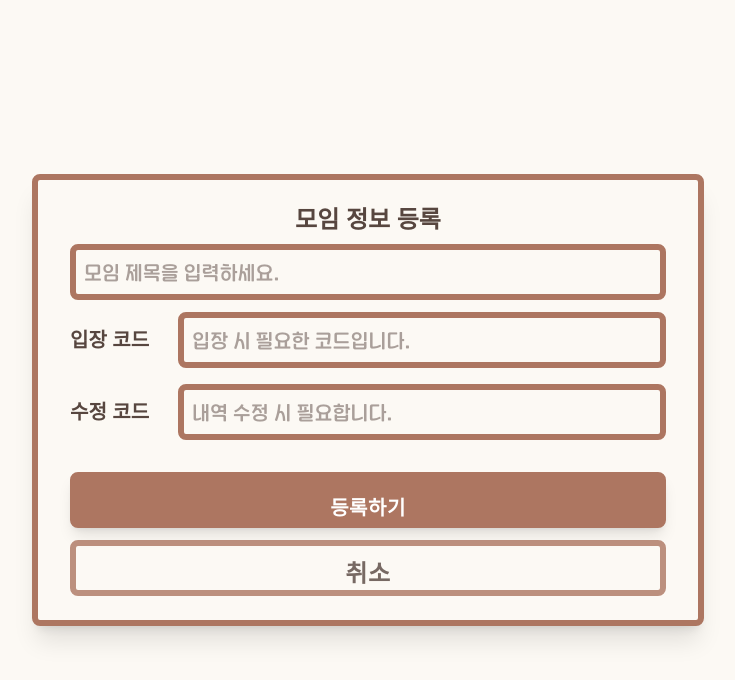
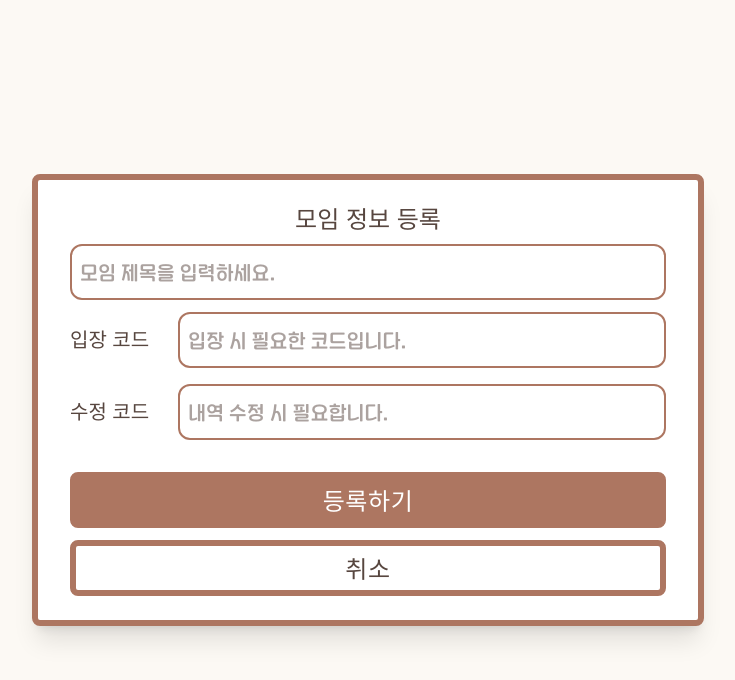
Before and after one commit to inging-bo/Poom-Pai, a React (Vite) app: page / in a window 1280 px wide. Both pictures are taken after a click on the element "모임 등록 +". Shown: the top 680 px of the page, without its empty margins (272-1007 px from the left). Built offline with nearby package versions, Linux system fonts and the light colour scheme; a web font is replaced by a local one.

Commit message:
css 수정

```diff
--- a/src/App.css
+++ b/src/App.css
@@ -4,9 +4,13 @@
 :root {
   --main-bg: #FCF9F4; /* 메인 배경색 */
   --main-color: #AD7661; /* 메인 색상 */
+  --main-color-hover: #a06752; /* 메인 색상 호버 */
+  --main-color-active: #905944; /* 메인 색상 클릭 */
   --sub-color: #C49E89; /* 보조 색상 */
   --main-text: #57463F; /* 기본 텍스트 색 */
   --active-color: #8C645A; /* 기본 강조 색 */
+  --active-color-hover: #7a564d; /* 기본 강조 색 호버 */
+  --active-color-active: #6b4940; /* 기본 강조 색 클릭*/
   --font-Jal: 'Jal', sans-serif;
   --font-money: 'money', sans-serif;
   overscroll-behavior-y: none;
@@ -19,9 +23,13 @@
 @theme inline {
   --color-main-bg: var(--main-bg); /* 메인 배경색 */
   --color-main-color: var(--main-color); /* 메인 색상 */
+  --color-main-color-hover: var(--main-color-hover); /* 메인 색상 호버 */
+  --color-main-color-active: var(--main-color-active); /* 메인 색상 클릭 */
   --color-sub-color: var(--sub-color); /* 보조 색상 */
   --color-main-text: var(--main-text); /* 기본 텍스트 색 */
   --color-active-color: var(--active-color); /* 기본 강조 색 */
+  --color-active-color-hover: var(--active-color-hover); /* 기본 강조 색 호버 */
+  --color-active-color-active: var(--active-color-active); /* 기본 강조 색 클릭 */
   --font-Jal: 'Jal', -apple-system, BlinkMacSystemFont, sans-serif;
   --font-money: 'money', -apple-system, BlinkMacSystemFont, sans-serif;
 
@@ -36,15 +44,21 @@
 
   /* input 기본 공통 속성 */
   .input-primary {
-    @apply focus:border-active-color focus:outline-0 border-main-color placeholder:font-money border-[6px] h-14 text-xl px-2 rounded-lg;
+    @apply focus:border-active-color focus:outline-0 border-main-color placeholder:font-money border-2 rounded-xl h-14 text-xl px-2;
   }
 
   /* button 기본 공통 속성 */
   .btn-primary {
-    @apply tracking-wide px-1 py-2 bg-main-color text-2xl text-white rounded-lg h-14 border-[6px] border-main-color cursor-pointer
+    @apply w-full tracking-wide px-1 py-2 bg-main-color text-xl sm:text-2xl text-white rounded-lg h-14 border-[6px] border-main-color cursor-pointer
   }
   .btn-secondary {
-    @apply tracking-wide px-1 py-2 bg-transparent text-2xl text-main-text rounded-lg h-14 border-[6px] border-main-color cursor-pointer
+    @apply w-full tracking-wide px-1 py-2 bg-transparent text-xl sm:text-2xl text-main-text rounded-lg h-14 border-[6px] border-main-color cursor-pointer
+  }
+  .btn-cancel {
+    @apply w-full h-14 py-4 text-lg sm:text-xl hover:bg-gray-200 bg-gray-100 text-gray-500 rounded-xl active:bg-gray-300 active:scale-95 transition-all cursor-pointer
+  }
+  .btn-success {
+    @apply w-full h-14 py-4 text-lg sm:text-xl hover:bg-main-color-hover bg-main-color text-white rounded-xl disabled:bg-gray-300 active:bg-main-color-active active:scale-95 transition-all cursor-pointer
   }
 }
 
--- a/src/modal/ModalDetail.tsx
+++ b/src/modal/ModalDetail.tsx
@@ -179,7 +179,7 @@ const ModalDetail = ({ modalId }: { modalId: string }) => {
 
             <div className={cn("p-6 bg-active-color/5 border-t border-active-color/10", "max-sm:pb-[calc(24px+env(safe-area-inset-bottom))]")}>
               <div className="flex justify-between items-center">
-                <span className="font-bold text-gray-600">지출 합계</span>
+                <span className="text-gray-600">지출 합계</span>
                 <div className="text-xl font-money font-black text-active-color">
                   {Math.round(totalAmount).toLocaleString()}
                   <span className="text-sm ml-1">원</span>
--- a/src/modal/ModalNotice.tsx
+++ b/src/modal/ModalNotice.tsx
@@ -1,5 +1,6 @@
 import { motion as Motion } from "framer-motion";
 import { type ModalData, useModalStore } from "@/store/modalStore.ts";
+import { useDataStore } from "@/store/useDataStore.ts";
 
 /**
  * [ ModalNotice 사용 예시 ]
@@ -29,31 +30,42 @@ const ModalNotice = ({
                        modalId
                      }: ModalData) => {
   const { closeModal } = useModalStore();
+  const { isLoading } = useDataStore();
+
+  const isSave = confirmText.includes("저장")
 
   const handleConfirm = async () => {
     if (onConfirm) await onConfirm();
     if (modalId) closeModal(modalId);
   };
-
+  // flex flex-col max-w-xl w-full gap-2 items-center bg-white rounded-3xl border-[4px] border-main-color py-8 px-6 shadow-2xl"
   return (
-    <div className="fixed inset-0 flex justify-center items-center bg-[#00000050] z-100">
+    <div className="fixed inset-0 flex justify-center items-center bg-black/60 z-50 p-4">
       <Motion.div
         initial={{ opacity: 0, y: 5 }} animate={{ opacity: 1, y: 0 }}
-        className="flex flex-col max-w-xl gap-6 w-[90%] items-center bg-main-bg rounded-lg border-main-color border-6 py-6 px-4"
+        className="flex flex-col max-w-xl gap-6 w-full items-center bg-white rounded-3xl border-main-color border-4 py-8 px-6"
       >
         <div className="flex flex-col gap-2">
           <h2 className="text-main-text text-xl sm:text-2xl text-center break-keep">{title}</h2>
           {message !== "" && (
-            <h3 className="text-main-color text-base sm:text-xl text-center break-keep">{message}</h3>
+            <h3 className="text-main-color font-money text-base sm:text-xl text-center break-keep">{message}</h3>
           )}
         </div>
         <div className="flex w-full gap-4 justify-center">
           {showCancel && (
-            <Motion.button whileTap={{ scale: 0.98 }} onClick={() => { if (onCancel) onCancel(); if (modalId) closeModal(modalId); }}
-                           className="flex-1 py-3 text-base sm:text-xl border-4 border-main-color rounded-lg text-main-text cursor-pointer">{cancelText}</Motion.button>
+            <Motion.button
+              whileTap={{ scale: 0.98 }} onClick={() => { if (onCancel) onCancel(); if (modalId) closeModal(modalId); }}
+              className="btn-secondary"
+            >
+              {cancelText}
+            </Motion.button>
           )}
-          <Motion.button whileTap={{ scale: 0.98 }} onClick={handleConfirm} autoFocus={!showCancel}
-                         className="flex-1 py-3 text-base sm:text-xl border-4 border-main-color bg-main-color text-white rounded-lg cursor-pointer">{confirmText}</Motion.button>
+          <Motion.button
+            whileTap={{ scale: 0.98 }} onClick={handleConfirm} autoFocus={!showCancel}
+            className="btn-primary"
+          >
+            {isLoading && isSave ? "저장 중..." : confirmText}
+          </Motion.button>
         </div>
       </Motion.div>
     </div>
--- a/src/ui/AddBtn.tsx
+++ b/src/ui/AddBtn.tsx
@@ -50,7 +50,7 @@ const AddBtn = ({ label, type, placeId, propsClass }: AddBtnProps) => {
       whileTap={{ scale: 0.9 }}
       onClick={handleAdd}
       className={cn(
-        "w-full text-center font-bold text-main-color border-dashed border-main-color/30 rounded-xl cursor-pointer transition-colors flex items-center justify-center gap-1",
+        "w-full text-center text-main-color border-dashed border-main-color/30 rounded-xl cursor-pointer transition-colors flex items-center justify-center gap-1",
         currentVariant,
         propsClass
       )}
--- a/src/view/CreateMeet.tsx
+++ b/src/view/CreateMeet.tsx
@@ -131,7 +131,7 @@ function CreateMeet() {
       onSubmit={saveData}
       className={cn(
         "absolute flex max-w-2xl gap-3 overflow-hidden rounded-lg z-20 transition-all shadow-xl",
-        openPopUp ? "flex-col border-6 border-main-color p-6" : "items-center cursor-pointer"
+        openPopUp ? "flex-col border-6 border-main-color p-6 bg-white" : "items-center cursor-pointer bg-active-color hover:bg-active-color-hover active:bg-active-color-active active:scale-98 transition-colors"
       )}
       initial="closed"
       animate={openPopUp ? "open" : "closed"}
@@ -142,10 +142,10 @@ function CreateMeet() {
         <Motion.h2
           onClick={() => !openPopUp && setOpenPopUp(true)}
           className={cn(
-            "text-center font-bold transition-colors",
+            "text-center transition-colors",
             openPopUp
               ? "text-main-text text-2xl"
-              : "flex items-center justify-center text-xl text-white w-full h-full hover:bg-white/10"
+              : "flex items-center justify-center text-xl text-white w-full h-full"
           )}
         >
           {openPopUp ? "모임 정보 등록" : "모임 등록 +"}
@@ -168,7 +168,7 @@ function CreateMeet() {
         <div className="flex flex-col gap-4 w-full px-2">
           {(["meetEntryCode", "meetEditCode"] as const).map((key) => (
             <div key={key} className="flex items-center gap-3">
-              <h2 className="text-main-text text-xl w-24 shrink-0 font-bold">
+              <h2 className="text-main-text text-xl w-24 shrink-0">
                 {key === "meetEditCode" ? "수정" : "입장"} 코드
               </h2>
               <Motion.input
@@ -187,7 +187,7 @@ function CreateMeet() {
             <button
               type="submit"
               disabled={isLoading}
-              className="btn-primary py-4 text-xl font-bold shadow-lg active:scale-95 transition-transform"
+              className="btn-primary active:scale-98 transition-transform"
             >
               {isLoading ? "등록 중..." : "등록하기"}
             </button>
@@ -197,7 +197,7 @@ function CreateMeet() {
                 setOpenPopUp(false);
                 setDuplicationMsg("");
               }}
-              className="btn-secondary py-3 font-bold opacity-80 hover:opacity-100"
+              className="btn-secondary active:scale-98 transition-transform"
             >
               취소
             </button>
@@ -212,7 +212,7 @@ function CreateMeet() {
             initial={{ opacity: 0, y: 10 }}
             animate={{ opacity: 1, y: 0 }}
             exit={{ opacity: 0 }}
-            className="text-center text-red-600 font-bold mt-2"
+            className="text-center text-red-600 mt-2"
           >
             {duplicationMsg}
           </Motion.span>
@@ -229,10 +229,9 @@ const formVariants = {
     top: "50%",
     y: "-50%",
     height: "auto",
-    backgroundColor: "var(--color-main-bg)",
     transition: { staggerChildren: 0.1 }
   },
-  closed: { width: "200px", top: "85%", height: "50px", backgroundColor: "var(--color-active-color)" }
+  closed: { width: "200px", top: "85%", height: "50px" }
 };
 
 /* input 에러가 있을 경우 */
--- a/src/view/Home.tsx
+++ b/src/view/Home.tsx
@@ -141,23 +141,23 @@ function Home() {
           placeholder={placeholder}
           />
         <Motion.button
-          whileTap={{ y: 5 }}
-          className={cn("btn-primary")}
+          className={cn("btn-success")}
           type="submit"
         >
           입장하기
         </Motion.button>
         {/* 로컬 모드 진입 버튼 */}
-        <Motion.button
-          type="button"
-          whileTap={{ y: 2 }}
-          onClick={handleLocalStart}
-          className={cn("btn-secondary",
-            "border-3 text-lg text-main-color hover:bg-main-color/5 transition-colors",
-            )}
-        >
-          정산하기 (저장X)
-        </Motion.button>
+        <div className="text-center">
+          <button
+            type="button"
+            onClick={handleLocalStart}
+            className={cn("p-2 text-lg rounded-xl font-money text-active-color underline-offset-6 underline decoration-1 decoration-main-color cursor-pointer",
+              "active:bg-main-color/5 active:scale-98 transition-colors",
+              )}
+          >
+            정산하기 (저장X)
+          </button>
+        </div>
       </form>
       <CreateMeet />
     </Motion.div>
--- a/src/view/SettlementDetail.tsx
+++ b/src/view/SettlementDetail.tsx
@@ -50,7 +50,7 @@ function SettlementDetail() {
     if (blocker.state === "blocked") {
       openModal("ModalNotice", {
         title: "수정 중인 내용이 있습니다.",
-        message: "저장하지 않고 나가시겠습니까?",
+        message: "저장한 후 나가시겠습니까?",
         showCancel: true,
         confirmText: "저장 후 나가기",
         cancelText: "닫기",
@@ -170,7 +170,7 @@ function SettlementDetail() {
             <button
               onClick={() => setTab(0)}
               className={cn(
-                "flex-1 h-12 py-2 rounded-lg text-sm font-bold transition-all",
+                "flex-1 h-12 py-2 rounded-lg text-sm transition-all",
                 tab === 0 ? "bg-main-color text-white shadow-md" : "bg-gray-100 text-gray-400"
               )}
             >
@@ -179,7 +179,7 @@ function SettlementDetail() {
             <button
               onClick={() => setTab(1)}
               className={cn(
-                "flex-1 h-12 max-h-12 py-2 rounded-lg text-sm font-bold transition-all",
+                "flex-1 h-12 py-2 rounded-lg text-sm transition-all",
                 tab === 1 ? "bg-main-color text-white shadow-md" : "bg-gray-100 text-gray-400"
               )}
             >
```
Also changed, not shown: src/component/Spend.tsx (+4 -4 lines), src/modal/ModalEditMode.tsx (+8 -10 lines), src/modal/ModalParticipantList.tsx (+8 -8 lines), src/ui/EditModeBtn.tsx (+4 -3 lines).
